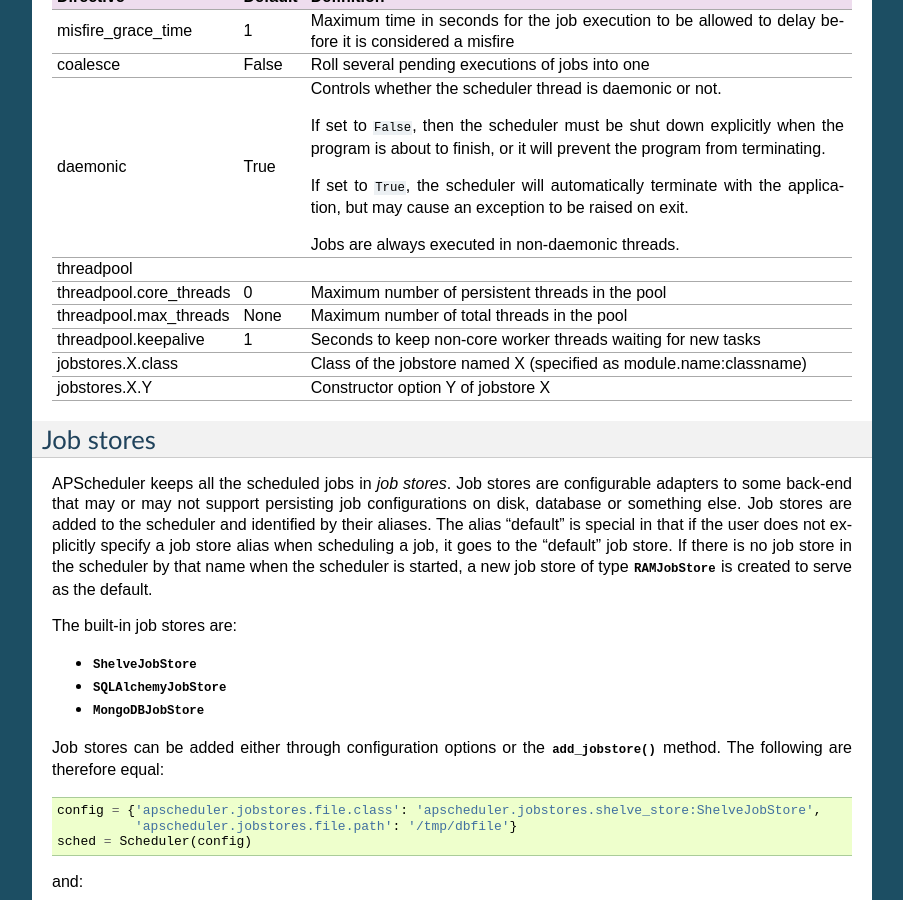
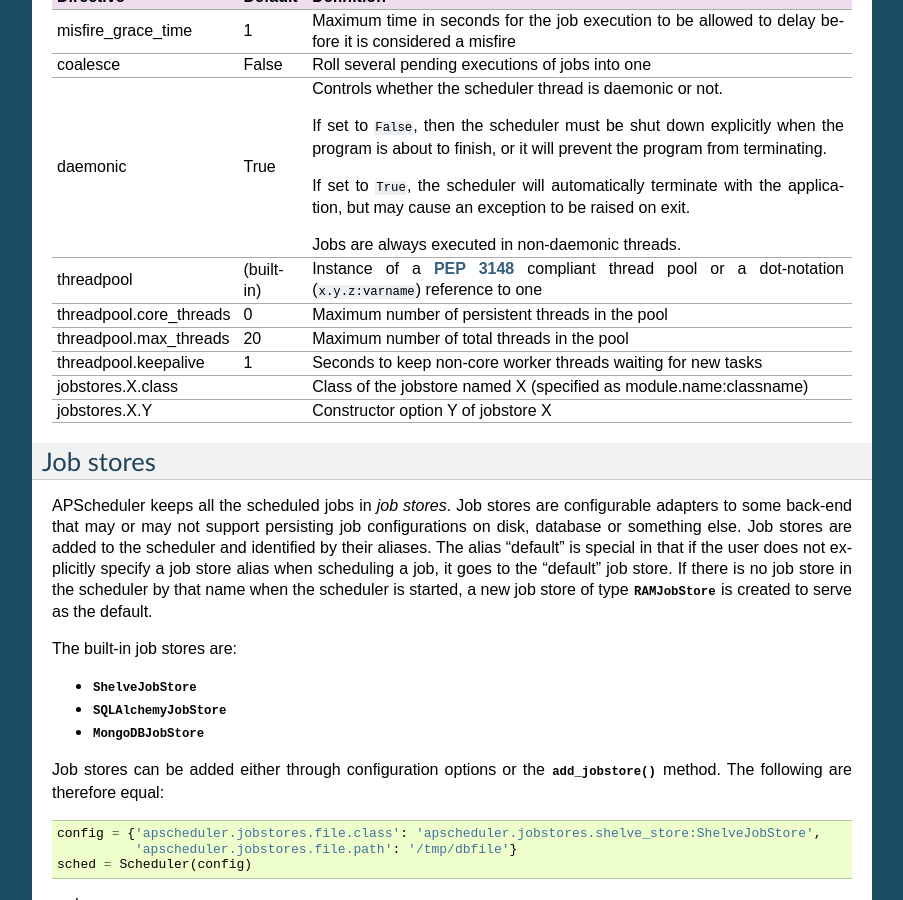
Before and after one commit to agronholm/apscheduler, a Sphinx documentation site: the page built from docs/index.rst, in a window 1280 px wide and 900 px high, scrolled down 2387 px. Shown: the whole window, without its empty margins (198-1101 px from the left). Built offline with Sphinx 7.4.7, drawn with Linux system fonts in a browser that asks for light colours.

Commit message:
Fixed thread pool logic and tests; improved documentation on thread pool options

```diff
--- a/docs/index.rst
+++ b/docs/index.rst
@@ -146,37 +146,39 @@ tasks to finish without shutting down the thread pool.
 Scheduler configuration options
 -------------------------------
 
-======================= ======== ==============================================
-Directive               Default  Definition
-======================= ======== ==============================================
-misfire_grace_time      1        Maximum time in seconds for the job execution
-                                 to be allowed to delay before it is considered
-                                 a misfire
-coalesce                False    Roll several pending executions of jobs into one
-daemonic                True     Controls whether the scheduler thread is
-                                 daemonic or not.
+======================= ========== ==============================================
+Directive               Default    Definition
+======================= ========== ==============================================
+misfire_grace_time      1          Maximum time in seconds for the job execution
+                                   to be allowed to delay before it is considered
+                                   a misfire
+coalesce                False      Roll several pending executions of jobs into one
+daemonic                True       Controls whether the scheduler thread is
+                                   daemonic or not.
 
-                                 If set to ``False``, then the
-                                 scheduler must be shut down explicitly
-                                 when the program is about to finish, or it will
-                                 prevent the program from terminating.
+                                   If set to ``False``, then the
+                                   scheduler must be shut down explicitly
+                                   when the program is about to finish, or it will
+                                   prevent the program from terminating.
 
-                                 If set to ``True``, the scheduler will
-                                 automatically terminate with the application,
-                                 but may cause an exception to be raised on
-                                 exit.
+                                   If set to ``True``, the scheduler will
+                                   automatically terminate with the application,
+                                   but may cause an exception to be raised on
+                                   exit.
 
-                                 Jobs are always executed in non-daemonic
-                                 threads.
-threadpool
-threadpool.core_threads 0        Maximum number of persistent threads in the pool
-threadpool.max_threads  None     Maximum number of total threads in the pool
-threadpool.keepalive    1        Seconds to keep non-core worker threads waiting
-                                 for new tasks
-jobstores.X.class                Class of the jobstore named X (specified as
-                                 module.name:classname)
-jobstores.X.Y                    Constructor option Y of jobstore X
-======================= ======== ==============================================
+                                   Jobs are always executed in non-daemonic
+                                   threads.
+threadpool              (built-in) Instance of a :pep:`3148` compliant thread
+                                   pool or a dot-notation (``x.y.z:varname``)
+                                   reference to one
+threadpool.core_threads 0          Maximum number of persistent threads in the pool
+threadpool.max_threads  20         Maximum number of total threads in the pool
+threadpool.keepalive    1          Seconds to keep non-core worker threads waiting
+                                   for new tasks
+jobstores.X.class                  Class of the jobstore named X (specified as
+                                   module.name:classname)
+jobstores.X.Y                      Constructor option Y of jobstore X
+======================= ========== ==============================================
 
 
 Job stores
```
Also changed, not shown: 3 other files.
